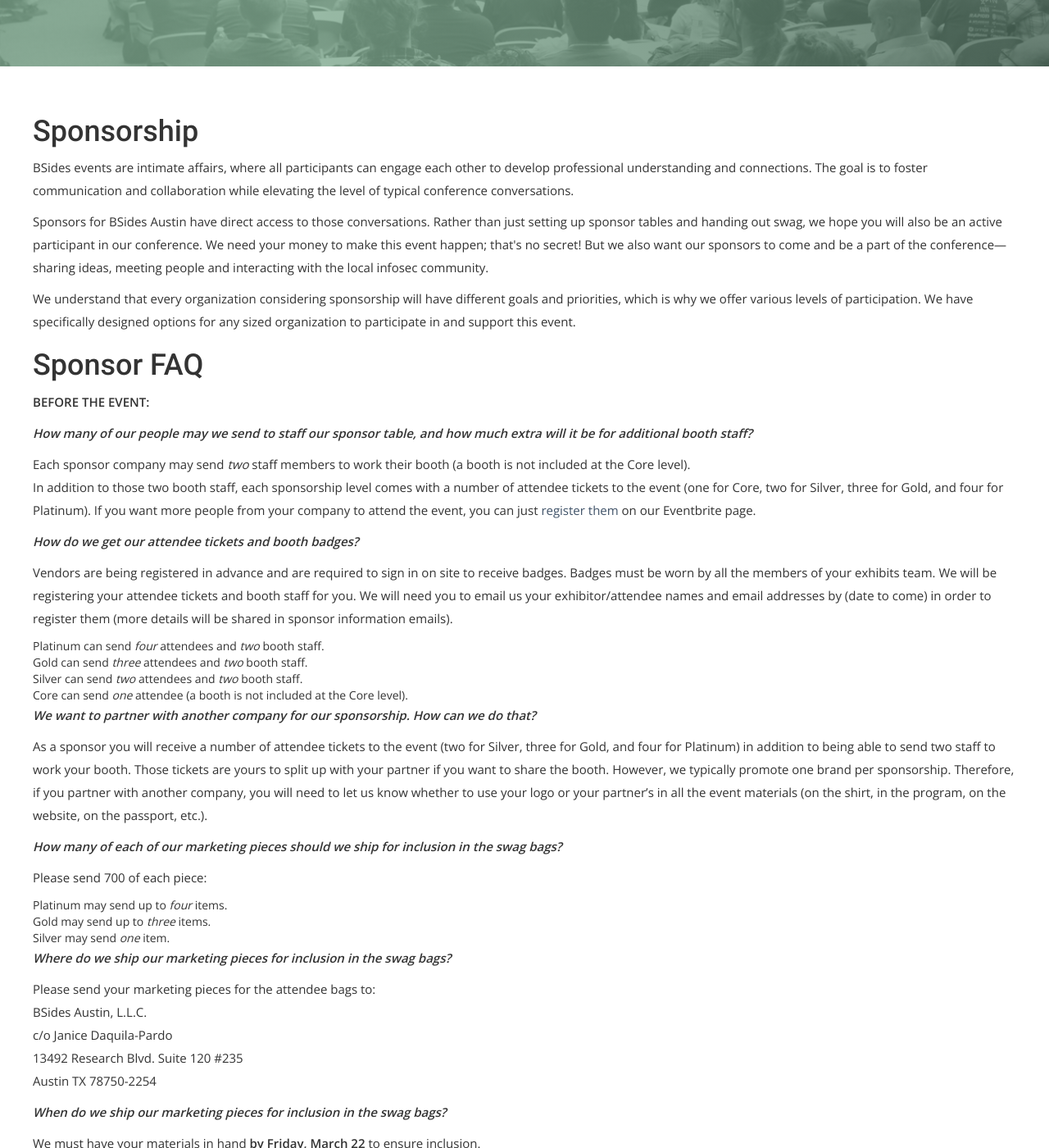
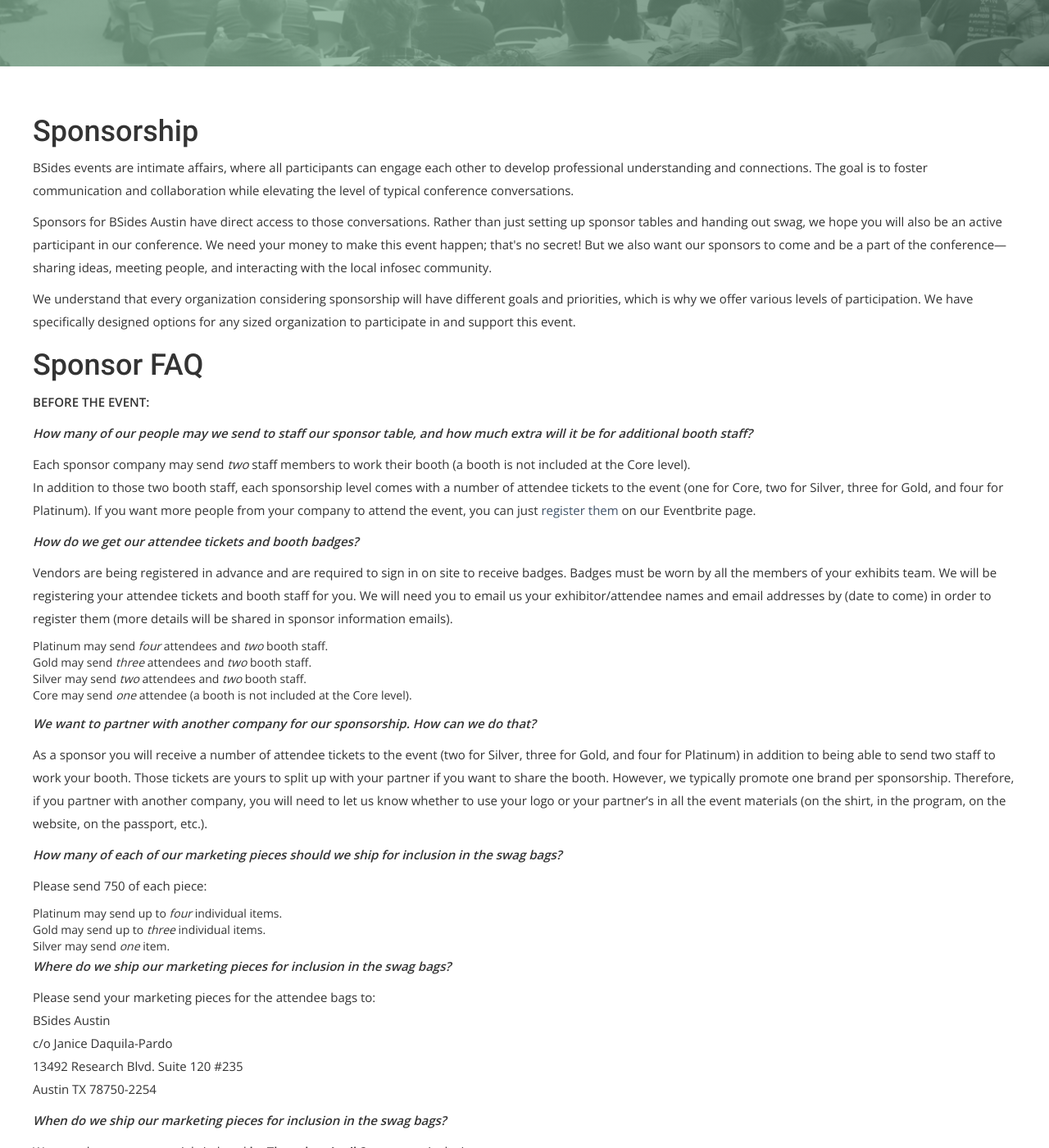
Before and after one commit to bsidesaustin/test, a Jekyll site: the page built from sponsor.html, in a window 1280 px wide and 1400 px high, scrolled down 341 px. Shown: the whole window at 82% size. Built offline with Jekyll 4.4.1, drawn with Linux system fonts in a browser that asks for light colours; nearby versions of some CDN libraries; some web fonts are replaced; some of the changed text lies outside the part shown.

Commit message:
Update sponsor.html

```diff
--- a/sponsor.html
+++ b/sponsor.html
@@ -22,7 +22,7 @@
 <div class="post-area">
 <h1>Sponsorship</h1>
 <p>BSides events are intimate affairs, where all participants can engage each other to develop professional understanding and connections. The goal is to foster communication and collaboration while elevating the level of typical conference conversations.</p>
-<p>Sponsors for BSides Austin have direct access to those conversations. Rather than just setting up sponsor tables and handing out swag, we hope you will also be an active participant in our conference. We need your money to make this event happen; that's no secret! But we also want our sponsors to come and be a part of the conference—sharing ideas, meeting people and interacting with the local infosec community.</p>
+<p>Sponsors for BSides Austin have direct access to those conversations. Rather than just setting up sponsor tables and handing out swag, we hope you will also be an active participant in our conference. We need your money to make this event happen; that's no secret! But we also want our sponsors to come and be a part of the conference—sharing ideas, meeting people, and interacting with the local infosec community.</p>
 <p>We understand that every organization considering sponsorship will have different goals and priorities, which is why we offer various levels of participation. We have specifically designed options for any sized organization to participate in and support this event.</p>
 <h1>Sponsor FAQ</h1>
 <p><strong>BEFORE THE EVENT:</strong></p>
@@ -30,27 +30,27 @@
 <p>Each sponsor company may send <em>two</em> staff members to work their booth (a booth is not included at the Core level).<br />In addition to those two booth staff, each sponsorship level comes with a number of attendee tickets to the event (one for Core, two for Silver, three for Gold, and four for Platinum). If you want more people from your company to attend the event, you can just <a href="https://bsidesaustin2019.eventbrite.com">register them</a> on our Eventbrite page.</p>
 <p><strong><em>How do we get our attendee tickets and booth badges?</em></strong></p>
 <p>Vendors are being registered in advance and are required to sign in on site to receive badges. Badges must be worn by all the members of your exhibits team. We will be registering your attendee tickets and booth staff for you. We will need you to email us your exhibitor/attendee names and email addresses by (date to come) in order to register them (more details will be shared in sponsor information emails).</p>
-<ul>
-<li>Platinum can send <em>four</em> attendees and <em>two</em> booth staff.</li>
-<li>Gold can send <em>three</em> attendees and <em>two</em> booth staff.</li>
-<li>Silver can send <em>two</em> attendees and <em>two</em> booth staff.</li>
-<li>Core can send <em>one</em> attendee (a booth is not included at the Core level).</li>
-</ul>
+<p><ul>
+<li>Platinum may send <em>four</em> attendees and <em>two</em> booth staff.</li>
+<li>Gold may send <em>three</em> attendees and <em>two</em> booth staff.</li>
+<li>Silver may send <em>two</em> attendees and <em>two</em> booth staff.</li>
+<li>Core may send <em>one</em> attendee (a booth is not included at the Core level).</li>
+  </ul></p>
 <p><strong><em>We want to partner with another company for our sponsorship. How can we do that?</em></strong></p>
 <p>As a sponsor you will receive a number of attendee tickets to the event (two for Silver, three for Gold, and four for Platinum) in addition to being able to send two staff to work your booth. Those tickets are yours to split up with your partner if you want to share the booth. However, we typically promote one brand per sponsorship. Therefore, if you partner with another company, you will need to let us know whether to use your logo or your partner’s in all the event materials (on the shirt, in the program, on the website, on the passport, etc.).</p>
 <p><strong><em>How many of each of our marketing pieces should we ship for inclusion in the swag bags?</em></strong></p>
-<p>Please send 700 of each piece:</p>
+<p>Please send 750 of each piece:</p>
 <ul>
-<li>Platinum may send up to <em>four</em> items.</li>
-<li>Gold may send up to <em>three</em> items.</li>
+<li>Platinum may send up to <em>four</em> individual items.</li>
+<li>Gold may send up to <em>three</em> individual items.</li>
 <li>Silver may send <em>one</em> item.</li>
 </ul>
 <p><strong><em>Where do we ship our marketing pieces for inclusion in the swag bags?</em></strong></p>
-<p>Please send your marketing pieces for the attendee bags to:<br />BSides Austin, L.L.C.<br />c/o Janice Daquila-Pardo<br />13492 Research Blvd. Suite 120 #235<br />Austin TX 78750-2254</p>
+<p>Please send your marketing pieces for the attendee bags to:<br />BSides Austin<br />c/o Janice Daquila-Pardo<br />13492 Research Blvd. Suite 120 #235<br />Austin TX 78750-2254</p>
 <p><strong><em>When do we ship our marketing pieces for inclusion in the swag bags?</em></strong></p>
-<p>We must have your materials in hand <strong>by Friday, March 22</strong> to ensure inclusion.</p>
+<p>We must have your materials in hand <strong>by Thursday, April 2</strong> to ensure inclusion.</p>
 <p><strong><em>How do we send materials to the conference center for use at our booth?</em></strong></p>
-<p>Any items you want to ship to the venue in time for the event may arrive <strong>no earlier than Monday, March 25</strong> (the facility assures us that any that arrive early will not be accepted). Ship to:<br />10100 Burnet Road<br />Commons Learning Center Building 137<br />Austin, Texas 78758<br />Phone: 512-471-5898<br />*Please indicate that they are for BSides Austin.</p>
+<p>Any items you want to ship to the venue in time for the event may arrive <strong>no earlier than Monday, April 6</strong> (the facility assures us that any that arrive early will not be accepted). Ship to:<br />10100 Burnet Road<br />Commons Learning Center Building 137<br />Austin, Texas 78758<br />Phone: 512-471-5898<br />*Please indicate that they are for BSides Austin.</p>
 <p><strong><em>Should we forward tracking information to you about the materials we’re shipping for the event?</em></strong></p>
 <p>There is no need to provide us with tracking information.</p>
 <p><strong><em>What forms of payment do you take to secure a sponsorship?</em></strong></p>
```
Also changed, not shown: other parts of sponsor.html (+1 -1 lines).
